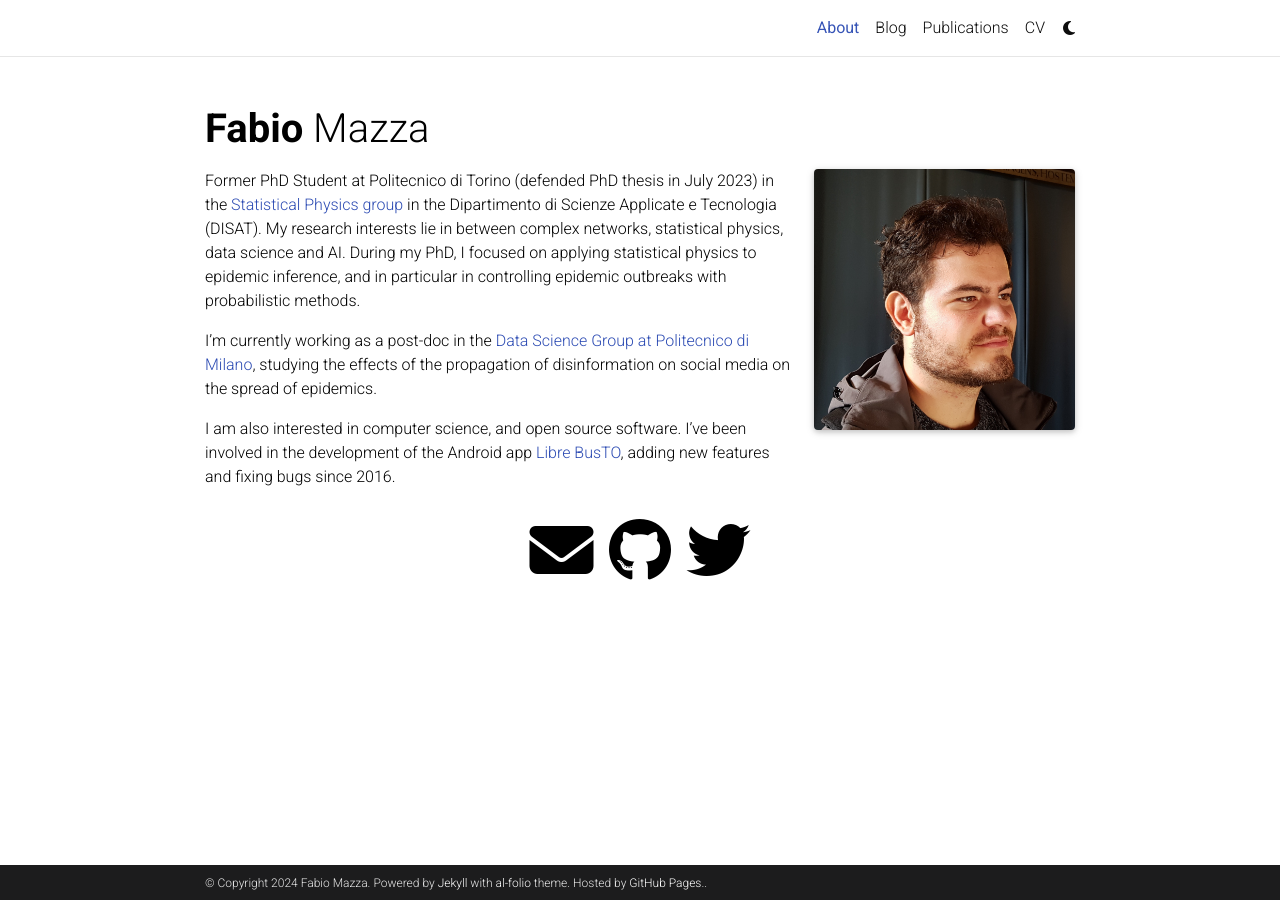
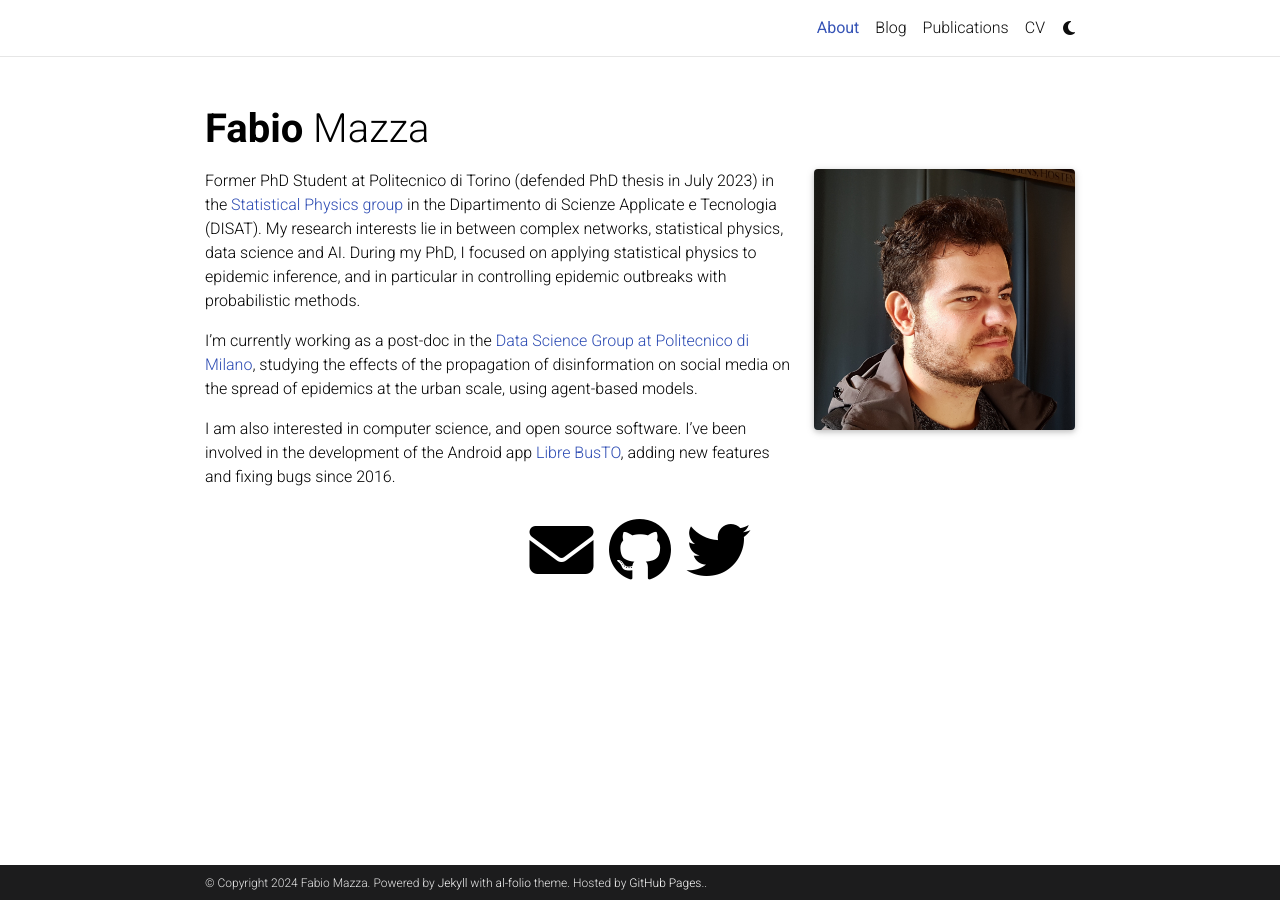
Before and after one commit to fabmazz/fabmazz.github.io, a Jekyll site: the page built from _pages/about.md, in a window 1280 px wide. Built offline with Jekyll 4.4.1, drawn with Linux system fonts in a browser that asks for light colours; full-size pictures stand in for the smaller copies a plugin makes; comment, search, counter and statistics services are not loaded; a style sheet for code colours, icons or effects is not loaded.

Commit message:
add part

```diff
--- a/_pages/about.md
+++ b/_pages/about.md
@@ -20,6 +20,6 @@
 Former PhD Student at Politecnico di Torino (defended PhD thesis in July 2023) in the [Statistical Physics group](https://www.disat.polito.it/research/research_groups/cmpcs/statistical_physics_and_interdisciplinary_applications) in the Dipartimento di Scienze Applicate e Tecnologia (DISAT). My research interests lie in between complex networks, statistical physics, data science and AI.
 During my PhD, I focused on applying statistical physics to epidemic inference, and in particular in controlling epidemic outbreaks with probabilistic methods.
 
-I'm currently working as a post-doc in the [Data Science Group at Politecnico di Milano](https://datascience.deib.polimi.it/), studying the effects of the propagation of disinformation on social media on the spread of epidemics.
+I'm currently working as a post-doc in the [Data Science Group at Politecnico di Milano](https://datascience.deib.polimi.it/), studying the effects of the propagation of disinformation on social media on the spread of epidemics at the urban scale, using agent-based models.
 
 I am also interested in computer science, and open source software. I've been involved in the development of the Android app [Libre BusTO](https://play.google.com/store/apps/details?id=it.reyboz.bustorino), adding new features and fixing bugs since 2016.
```
